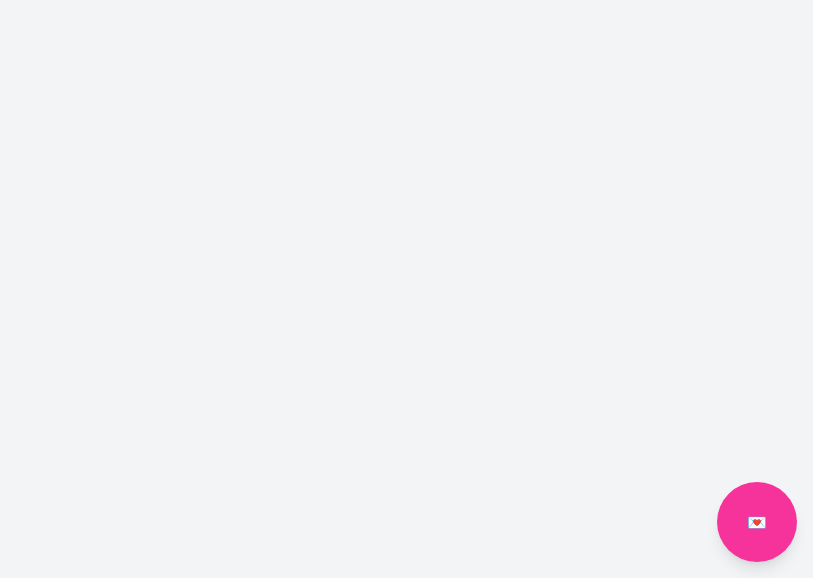
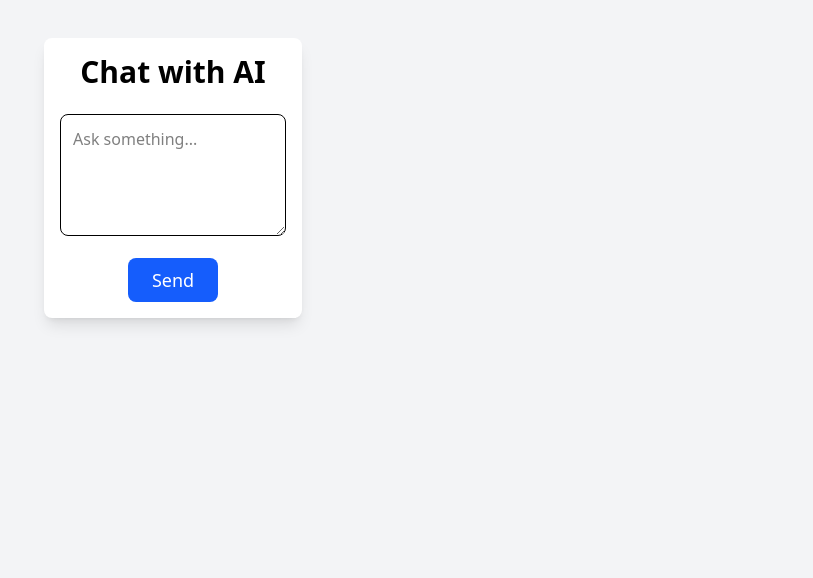
Before and after one commit to dileepa200108/Chat-Bot, a React (Vite) app in the folder frontend/: page / in a window 1280 px wide. Shown: the part 222-800 px from the top of the page, without its empty margins (467-1280 px from the left). Built offline with nearby package versions, Linux system fonts and the light colour scheme.

Commit message:
fixed code

```diff
--- a/frontend/src/components/GeminiBot.jsx
+++ b/frontend/src/components/GeminiBot.jsx
@@ -1,139 +1,94 @@
-import React, { useState, useRef, useEffect } from "react";
-import axios from "axios";
+import React, { useState } from 'react';
+import axios from 'axios';
 
-const ValentineChatComponent = ({ game }) => {
-  const [messages, setMessages] = useState([]);
-  const [input, setInput] = useState("");
+const ChatComponent = () => {
+  const [sessionId, setSessionId] = useState('');
+  const [prompt, setPrompt] = useState('');
+  const [chatHistory, setChatHistory] = useState([]);
+  const [response, setResponse] = useState('');
   const [loading, setLoading] = useState(false);
-  const [error, setError] = useState(null);
-  const chatEndRef = useRef(null);
-  const [isChatOpen, setIsChatOpen] = useState(false);
-  const [sessionId, setSessionId] = useState(null);  // Add sessionId state
 
-  // Fetch initial message
-  const fetchInitialMessage = async () => {
-    try {
-      const promptWithGame = `Hello`;
+  const handleChatSubmit = async (e) => {
+    e.preventDefault();
 
-      const chatResponse = await axios.post("https://backend-test-production-ed922.up.railway.app/api/chat", {
-        prompt: promptWithGame,
-        sessionId: sessionId,  // Pass sessionId to backend
-      });
-      const aiMessage = { role: "ai", text: chatResponse.data.result };
-
-      setMessages([aiMessage]);
-    } catch (err) {
-      console.error("Failed to fetch initial message:", err);
-      setError("Failed to load initial message");
+    // Check if prompt is empty
+    if (!prompt.trim()) {
+      alert('Please enter a prompt!');
+      return;
     }
-  };
-
-  // Scroll to the bottom of the chat
-  useEffect(() => {
-    chatEndRef.current?.scrollIntoView({ behavior: "smooth" });
-  }, [messages]);
-
-  // Open the chat when the component mounts
-  useEffect(() => {
-    if (isChatOpen) {
-      if (!sessionId) {
-        // Generate a new sessionId when the chat opens
-        setSessionId(Date.now().toString());
-      } else {
-        fetchInitialMessage();
-      }
-    }
-  }, [isChatOpen, sessionId]);
-
-  // Handle user input
-  const handleInputChange = (event) => {
-    setInput(event.target.value);
-  };
-
-  // Handle form submission
-  const handleSubmit = async (event) => {
-    event.preventDefault();
-    if (!input.trim()) return;
 
     setLoading(true);
-    setError(null);
+    try {
+      // Ensure sessionId exists; if not, generate one
+      if (!sessionId) {
+        setSessionId(Date.now().toString()); // Generate sessionId if not set
+      }
 
-    const userMessage = { role: "user", text: input };
-    setMessages((prevMessages) => [...prevMessages, userMessage]);
+      // Send request with sessionId and prompt
+      const res = await axios.post('http://localhost:3000/api/chat', {
+        sessionId,
+        prompt,
+      });
 
-    try {
-      const promptWithGame = `You are Gwen, the gaming cupid for Valentine's Day.`;
-
-      // Pass sessionId when sending a message to keep history
-      const response = await axios.post("https://backend-test-production-ed922.up.railway.app/api/chat", {
-        prompt: promptWithGame,
-        sessionId: sessionId,  // Pass sessionId to backend
-      });
-      const aiMessage = { role: "ai", text: response.data.result };
-
-      setMessages((prevMessages) => [...prevMessages, aiMessage]);
-      setInput("");
-    } catch (err) {
-      setError("Failed to get response. Please try again.");
+      setResponse(res.data.result);
+      setChatHistory((prev) => [...prev, { prompt, response: res.data.result }]);
+      setPrompt('');
+    } catch (error) {
+      console.error('Error:', error);
+      setResponse('An error occurred while processing your request.');
     } finally {
       setLoading(false);
     }
   };
 
-  // Toggle the chat
-  const toggleChat = () => {
-    setIsChatOpen(!isChatOpen);
-  };
+  return (
+    <div className="max-w-xl mx-auto p-4 bg-white rounded-lg shadow-lg">
+      <h2 className="text-3xl font-semibold text-center mb-6">Chat with AI</h2>
 
-  return (
-    <>
-      {!isChatOpen && (
-        <button
-          onClick={toggleChat}
-          className="fixed bottom-4 right-4 w-20 h-20 rounded-full p-0 bg-pink-500 hover:bg-pink-600 text-white shadow-lg z-50 flex items-center justify-center"
-        >
-          💌
-        </button>
+      <div className="mb-4">
+        {chatHistory.length > 0 && (
+          <div className="space-y-4">
+            <h3 className="text-xl font-medium">Chat History</h3>
+            <ul className="space-y-2">
+              {chatHistory.map((entry, index) => (
+                <li key={index} className="p-4 bg-gray-100 rounded-lg shadow-sm">
+                  <p><strong className="text-blue-600">You:</strong> {entry.prompt}</p>
+                  <p><strong className="text-green-600">AI:</strong> {entry.response}</p>
+                </li>
+              ))}
+            </ul>
+          </div>
         )}
-      {isChatOpen && (
-        <div className="fixed bottom-4 right-4 w-full max-w-md mx-auto p-4 bg-pink-100 text-pink-800 rounded-lg shadow-2xl z-50 border-2 border-pink-500">
-          <div className="flex justify-between items-center mb-4">
-            <h1 className="text-xl font-bold">Gwen's Valentine Chat 💕</h1>
-            <button onClick={toggleChat} className="text-pink-500 hover:text-pink-700">❌</button>
       </div>
-          <p className="mb-2">Need help with {game}? Gwen's got you covered! 💘</p>
-          <div className="h-80 overflow-y-auto p-3 bg-white rounded-md">
-            {messages.map((msg, index) => (
-              <div
-                key={index}
-                className={`mb-2 p-2 rounded-md ${msg.role === "user" ? "bg-pink-200 text-right" : "bg-pink-300 text-left"}`}
-              >
-                {msg.text}
-              </div>
-            ))}
-            {loading && <div className="text-gray-500">Gwen is typing... 💭</div>}
-            {error && <div className="text-red-500">{error}</div>}
-            <div ref={chatEndRef} />
-          </div>
-          <form onSubmit={handleSubmit} className="flex mt-2">
-            <input
-              value={input}
-              onChange={handleInputChange}
-              placeholder="Ask Gwen... 💕"
-              className="flex-1 p-2 rounded-l-md border border-pink-300 focus:outline-none"
+
+      <form onSubmit={handleChatSubmit} className="space-y-4">
+        <textarea
+          value={prompt}
+          onChange={(e) => setPrompt(e.target.value)}
+          placeholder="Ask something..."
+          rows="4"
+          className="w-full p-3 border rounded-lg focus:outline-none focus:ring-2 focus:ring-blue-500"
         />
+
+        <div className="flex justify-center">
           <button
             type="submit"
-              className="bg-pink-500 text-white px-4 py-2 rounded-r-md hover:bg-pink-600"
             disabled={loading}
+            className="bg-blue-600 text-white px-6 py-2 rounded-lg text-lg hover:bg-blue-700 disabled:opacity-50"
           >
-              {loading ? "Sending..." : "Send 💌"}
+            {loading ? 'Processing...' : 'Send'}
           </button>
+        </div>
       </form>
+
+      {response && (
+        <div className="mt-6 p-4 bg-gray-200 rounded-lg">
+          <h3 className="text-xl font-medium">AI Response:</h3>
+          <p className="text-gray-700">{response}</p>
         </div>
       )}
-    </>
+    </div>
   );
 };
 
-export default ValentineChatComponent;
+export default ChatComponent;
```
Also changed, not shown: 1 other file (tests, documents, lock files or other folders). Lines whose indentation alone changed are shown as unchanged.
